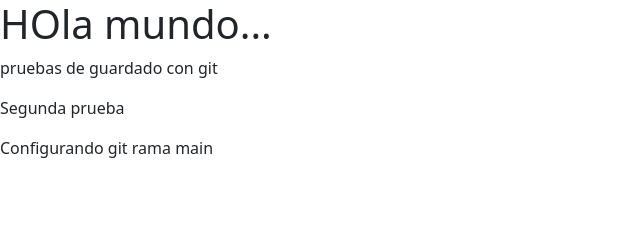
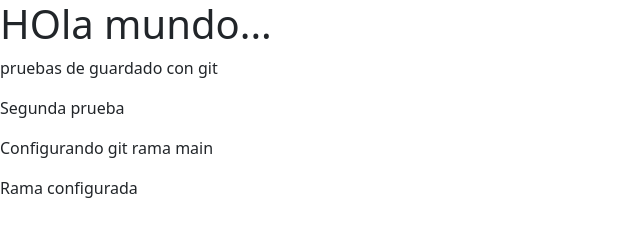
Before and after one commit to NataliaIacono/mi_primera_web, a plain HTML site: page index.html in a window 1280 px wide. Shown: the whole page, without its empty margins (0-640 px from the left). Drawn offline with nearby package versions, Linux system fonts and the light colour scheme.

Commit message:
rama configurada

```diff
--- a/index.html
+++ b/index.html
@@ -11,6 +11,7 @@
     <p>pruebas de guardado con git </p>
     <p>Segunda prueba</p>
     <p>Configurando git rama main</p>
+    <p>Rama configurada</p>
     <script src="https://cdn.jsdelivr.net/npm/bootstrap@5.3.3/dist/js/bootstrap.bundle.min.js" integrity="sha384-YvpcrYf0tY3lHB60NNkmXc5s9fDVZLESaAA55NDzOxhy9GkcIdslK1eN7N6jIeHz" crossorigin="anonymous"></script>
 </body>
 </html>
```
